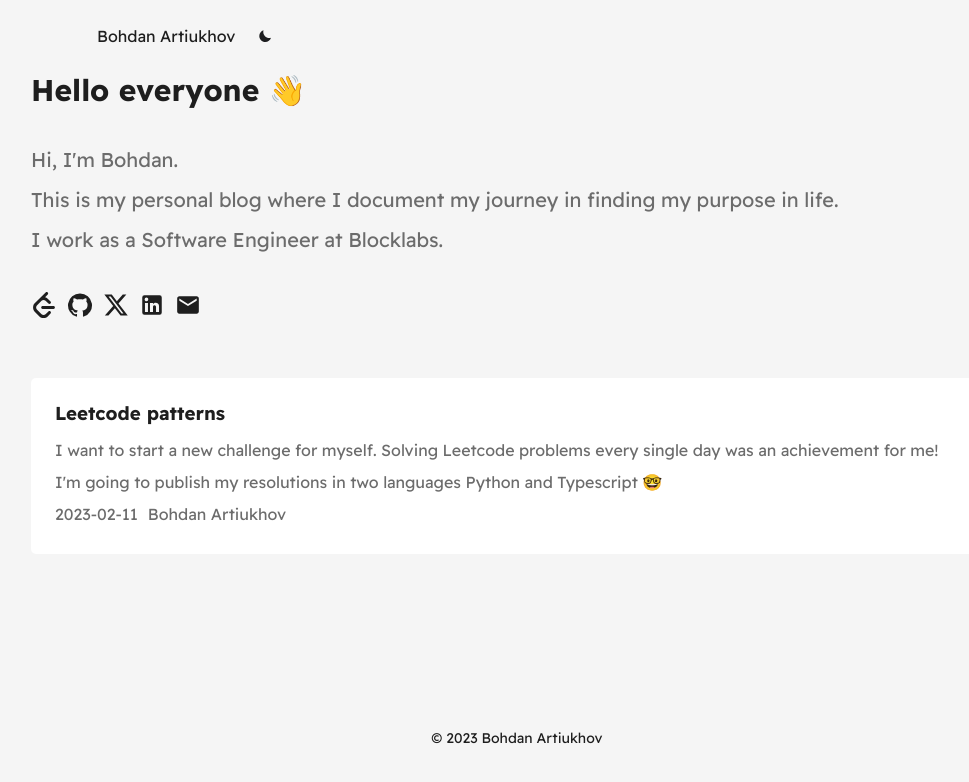
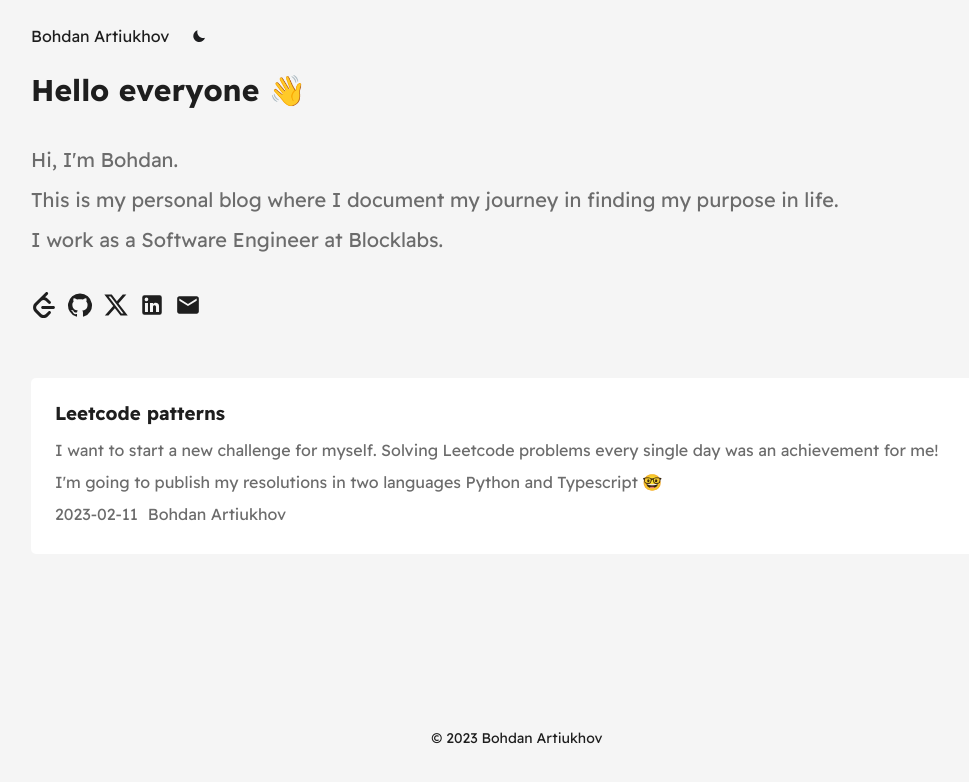
Before and after one commit to bohdanprog/bohdanprog-page, a React (Vite) app: page / in a window 1280 px wide. Shown: the top 782 px of the page, without its empty margins (123-1092 px from the left). Built offline with nearby package versions, Linux system fonts and the light colour scheme.

Commit message:
style: update global styles

```diff
--- a/src/styles/globalStyles.ts
+++ b/src/styles/globalStyles.ts
@@ -54,10 +54,10 @@ export const GlobalStyle = styled.createGlobalStyle`
     margin: 0 auto;
     padding: 0px 14px;
     ${({ theme }) => theme.sizes.media.lg} {
-      padding: 0px 80px;
+      // padding: 0px 80px;
     }
     ${({ theme }) => theme.sizes.media.xxl} {
-      padding: 0px 208px;
+      // padding: 0px 208px;
     }
   }
 
```
